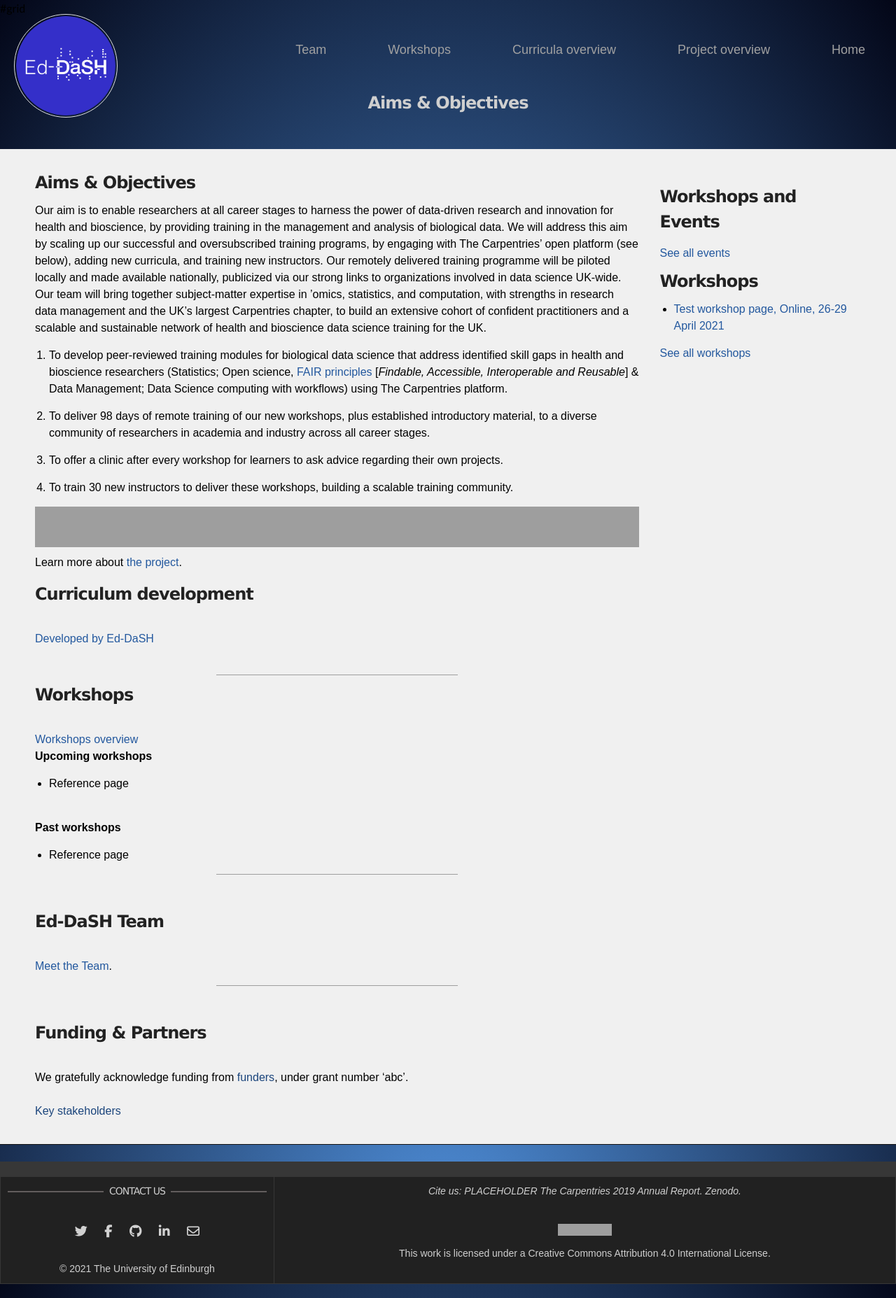
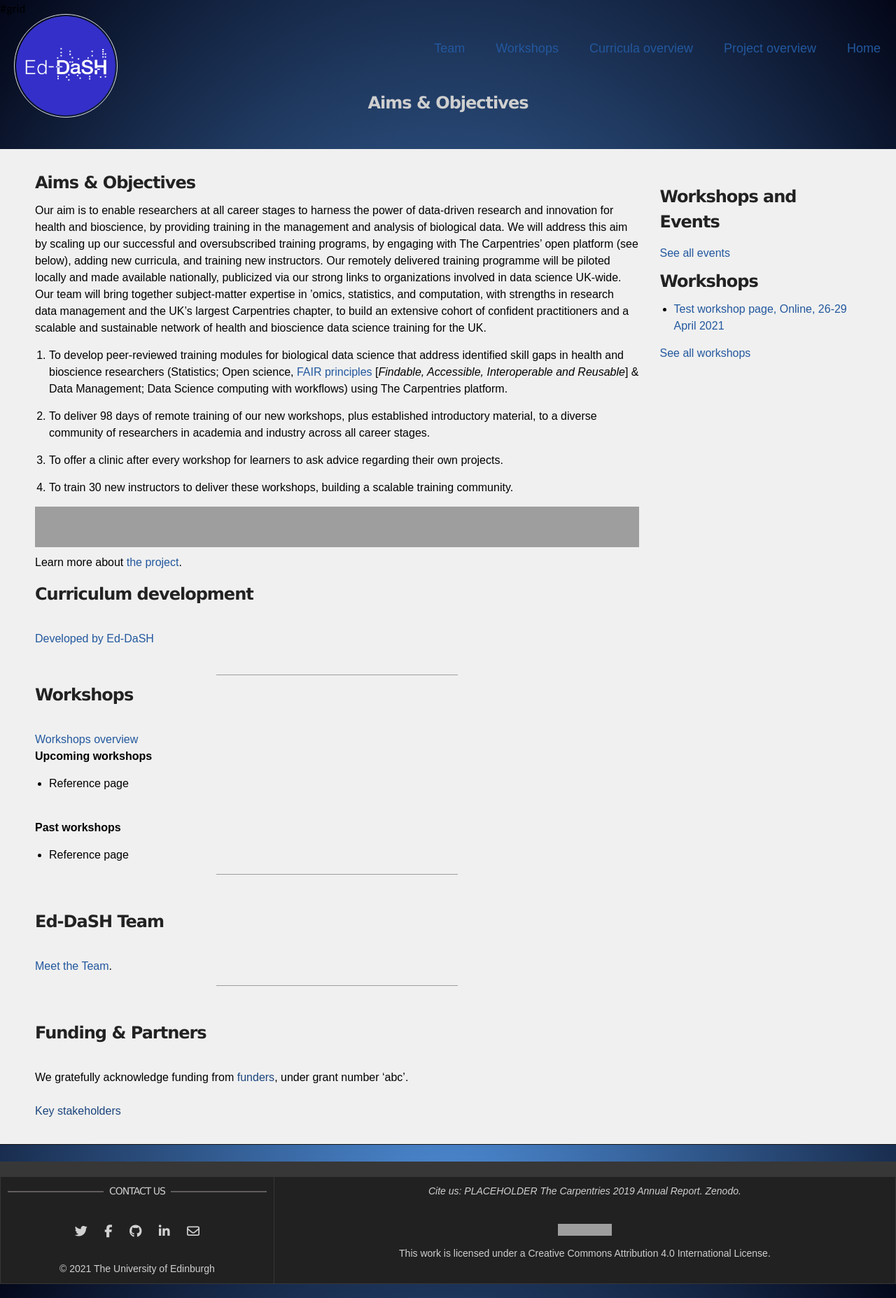
Before and after one commit to edcarp/Ed-DaSH, a Jekyll site: the page built from index.md, in a window 1280 px wide. Shown: the whole page at 70% size. Built offline with Jekyll 4.4.1, drawn with Linux system fonts in a browser that asks for light colours; nearby versions of some CDN libraries; our own code applies the rules of GitHub Pages for plain Markdown files; grey boxes are pictures that could not be loaded.

Commit message:
Update default.html

```diff
--- a/_layouts/default.html
+++ b/_layouts/default.html
@@ -66,7 +66,7 @@
 						<!--a class="header-tab" href="{{ item.url }}">{{ item.title }}</a-->
 						<div class="header-tab">
 							<span class="hover hover-3">
-								<a class="header-tab" href="{{ item.url }}">{{ item.title }}</a>
+								<a href="{{ item.url }}">{{ item.title }}</a>
 							</span>
 						</div>
 					{% endif %}
```
